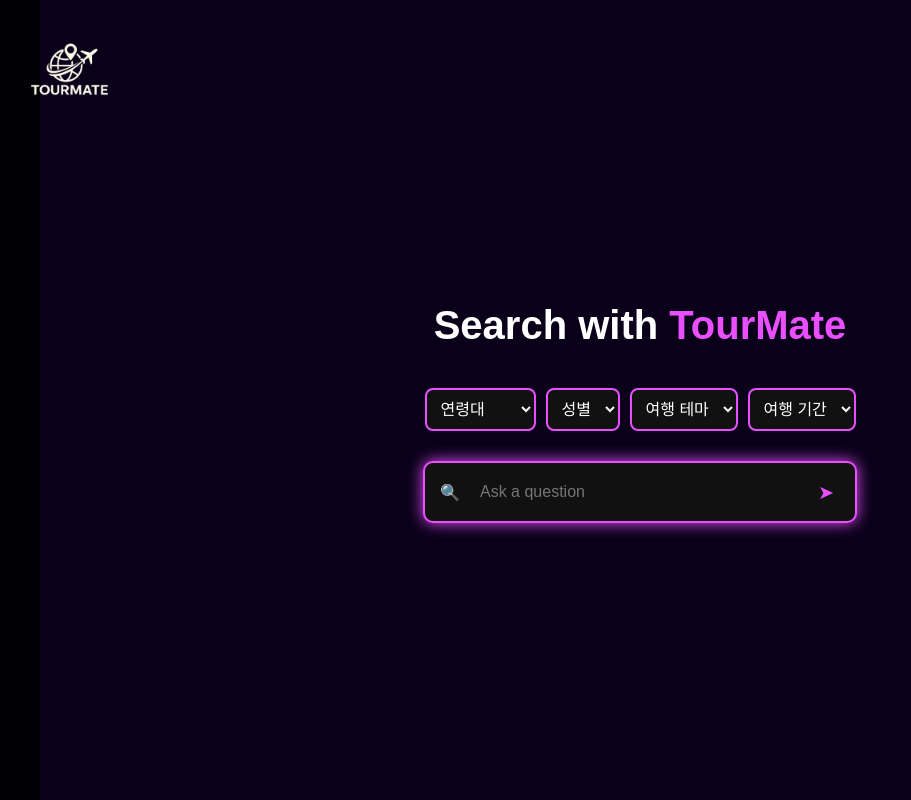
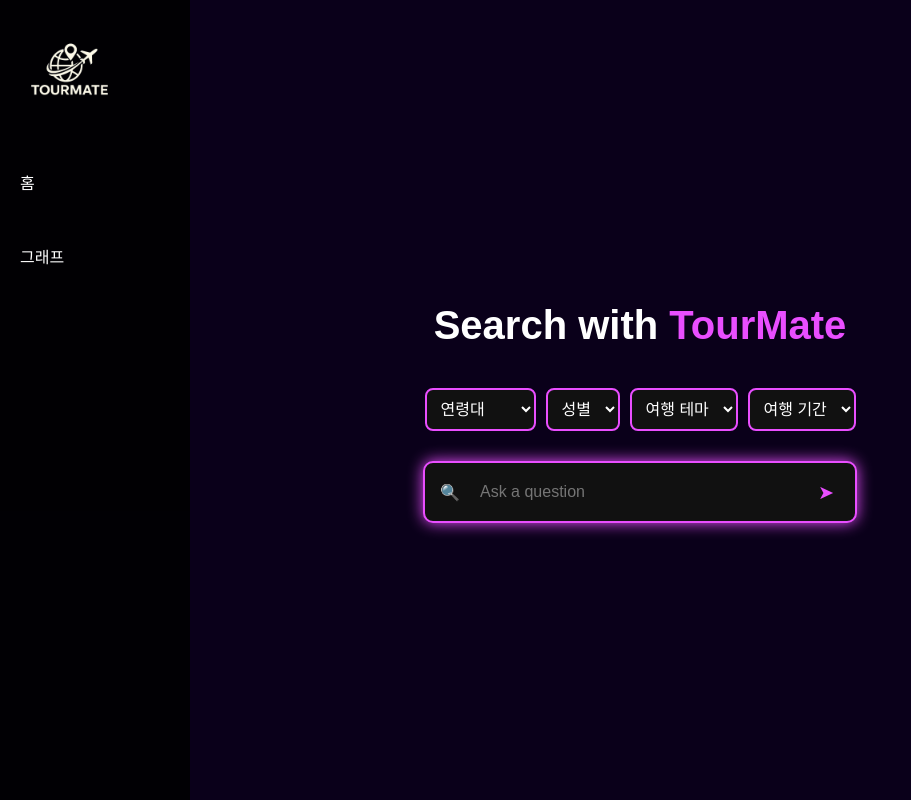
Before and after one commit to hoowave/tour-mate, a React (Create React App) app in the folder frontend/: page / in a window 1280 px wide. Shown: the whole page, without its empty margins (0-911 px from the left). Built offline with nearby package versions, Linux system fonts and the light colour scheme.

Commit message:
홈페이지 접근 시 사이드바 보여진 상태로 변경

```diff
--- a/frontend/src/css/Sidebar.css
+++ b/frontend/src/css/Sidebar.css
@@ -1,7 +1,7 @@
 .sidebar {
   position: fixed;
   top: 0;
-  left: -150px; /* 처음에 숨김 */
+  left: 0px;
   width: 150px;
   height: 100%;
   background-color: rgba(0, 0, 0, 0.85);
@@ -12,7 +12,7 @@
 }
 
 .sidebar.open {
-  left: 0;
+  left: -150px;
 }
 
 .sidebar ul {
```
